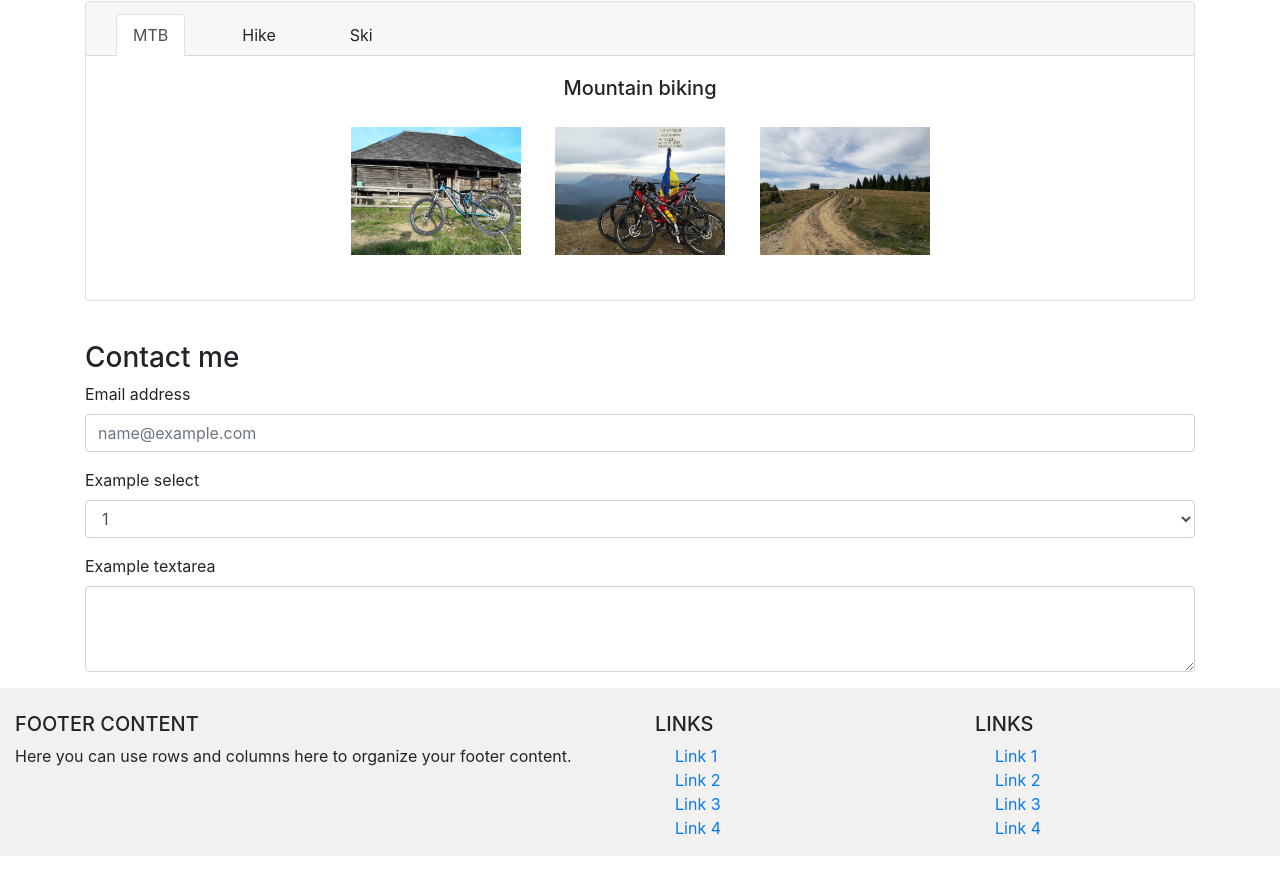
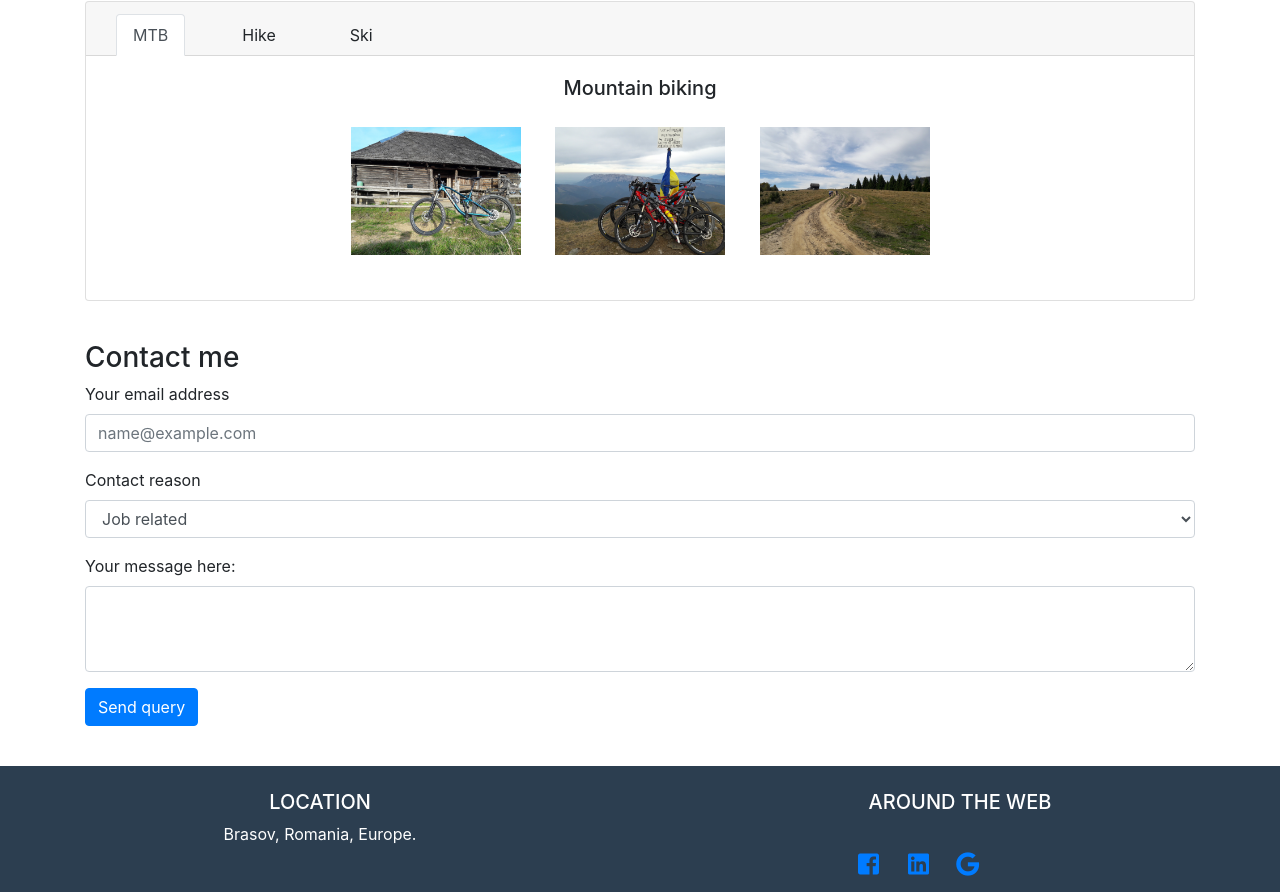
Before and after one commit to danoprita88/DanOpritaPortofolio, a plain HTML site: page index.html in a window 1280 px wide. Shown: the part 873-1765 px from the top of the page. Before the commit the page ends 1729 px from the top, so only its background shows below. Drawn offline with nearby package versions, Linux system fonts and the light colour scheme; a web font is replaced by a local one.

Commit message:
12 Martie var2

```diff
--- a/css/style.css
+++ b/css/style.css
@@ -126,13 +126,8 @@ height: 300px;
 /* Contact me */
 #contactdan {
   margin-top: 40px;
+  margin-bottom: 40px;
 }
-
-/* Footer */
-footer {
-  background: #F1F1F1;
-}
-
 
 /* Button Top */
 #myBtn {
@@ -155,6 +150,34 @@ footer {
   background-color: #555;
 }
 /* Button Top */
+
+/* Footer */
+footer {
+  background: #2C3E50;
+}
+
+.connectionsfooter {
+  width: 60%;
+  float: right;
+  text-align: right;
+  margin-top: 20px;
+  margin-right: 60px;
+  color: white;
+}
+.iconsfooter {
+  width: auto;
+  display: flex;
+}
+.iconSocialMedia i {
+  width: 30px;
+  height: 30px;
+  margin: 10px;
+  font-size: x-large;
+}
+.footerstyle {
+  color: #FFFFFF;
+  text-align: center;
+}
 
 /*ecran mai mic de 600px*/
 @media only screen and (min-width: 900px) {
--- a/index.html
+++ b/index.html
@@ -166,77 +166,64 @@
       <h3>Contact me</h3>
       <form>
         <div class="form-group">
-          <label for="exampleFormControlInput1">Email address</label>
+          <label for="exampleFormControlInput1">Your email address</label>
           <input type="email" class="form-control" id="exampleFormControlInput1" placeholder="name@example.com">
         </div>
         <div class="form-group">
-          <label for="exampleFormControlSelect1">Example select</label>
+          <label for="exampleFormControlSelect1">Contact reason</label>
           <select class="form-control" id="exampleFormControlSelect1">
-            <option>1</option>
-            <option>2</option>
-            <option>3</option>
-            <option>4</option>
-            <option>5</option>
+            <option>Job related</option>
+            <option>Outdoor activities</option>
+            <option>Miscellaneous</option>
           </select>
         </div>
         <div class="form-group">
-          <label for="exampleFormControlTextarea1">Example textarea</label>
+          <label for="exampleFormControlTextarea1">Your message here:</label>
           <textarea class="form-control" id="exampleFormControlTextarea1" rows="3"></textarea>
         </div>
+        <input type="submit" value="Send query" class="btn btn-primary" id="contactdanbutton">
       </form>
     </div>
     <!-- End Form contact -->
 
     <!-- Footer -->
-      <footer class="page-footer font-small blue pt-4">
+      <footer class="page-footer font-small white pt-4">
         <!-- Footer Links -->
         <div class="container-fluid text-center text-md-left">
           <!-- Grid row -->
           <div class="row">
             <!-- Grid column -->
-            <div class="col-md-6 mt-md-0 mt-3">
+            <div class="col-md-6 mt-md-0 mt-3 footerstyle">
               <!-- Content -->
-              <h5 class="text-uppercase">Footer Content</h5>
-              <p>Here you can use rows and columns here to organize your footer content.</p>
+              <h5 class="text-uppercase">LOCATION</h5>
+              <p>Brasov, Romania, Europe.</p>
             </div>
             <hr class="clearfix w-100 d-md-none pb-3">
-            <div class="col-md-3 mb-md-0 mb-3">
-                <!-- Links -->
-                <h5 class="text-uppercase">Links</h5>
-                <ul class="list-unstyled">
-                  <li>
-                    <a href="#!">Link 1</a>
-                  </li>
-                  <li>
-                    <a href="#!">Link 2</a>
-                  </li>
-                  <li>
-                    <a href="#!">Link 3</a>
-                  </li>
-                  <li>
-                    <a href="#!">Link 4</a>
-                  </li>
-                </ul>
+
+            <div class="col-md-6 mb-md-0 mb-3 footerstyle">
+              <!-- Links -->
+              <h5 class="text-uppercase">AROUND THE WEB</h5>
+              <div class="connectionsfooter">
+                <div class="iconsfooter">
+                  <div class="facebook iconSocialMedia">
+                    <a href="https://www.facebook.com/dan.oprita.5" target="_blank">
+                      <i class="fab fa-facebook-square"></i>
+                    </a>
+                  </div>
+                  <div class="iconSocialMedia">
+                    <a href="https://www.linkedin.com/in/dan-oprita-94754315/" target="_blank">
+                      <i class="fab fa-linkedin"></i>
+                    </a>
+                  </div>
+                  <div class="iconSocialMedia">
+                    <a href="https://plus.google.com/u/0/101730989185948027760" target="_blank">
+                      <i class="fab fa-google"></i>
+                    </a>
+                  </div>
+                </div>
               </div>
-              <div class="col-md-3 mb-md-0 mb-3">
-                <!-- Links -->
-                <h5 class="text-uppercase">Links</h5>
-                <ul class="list-unstyled">
-                  <li>
-                    <a href="#!">Link 1</a>
-                  </li>
-                  <li>
-                    <a href="#!">Link 2</a>
-                  </li>
-                  <li>
-                    <a href="#!">Link 3</a>
-                  </li>
-                  <li>
-                    <a href="#!">Link 4</a>
-                  </li>
-                </ul>
-              </div>
-              <!-- Grid column -->
+            </div>
+            <!-- Grid column -->
           </div>
           <!-- Grid row -->
         </div>
--- a/js/javascript.js
+++ b/js/javascript.js
@@ -24,7 +24,7 @@ $(window).scroll(function(){
     }
 });
 
-//Image slider
+//Image slider using jQuery
 $(document).ready(function(){
   $('.next').on('click', function(){
     var currentImg = $('.active');
@@ -59,3 +59,8 @@ function hobby(evt, hobbyName) { //functia se exectua la click pe link
   document.getElementById(hobbyName).style.display = "block"; //afisam hobby-ul selectat, rezultat din parametru al functiei activate de click
   evt.currentTarget.className += " active"; //ii dam clasa activa evenimentului curent.
 }
+
+//buton formular contact
+$('#contactdanbutton').click( function() {
+  alert('Function not available yet. Please use the contact links from the footer!');
+});
```
